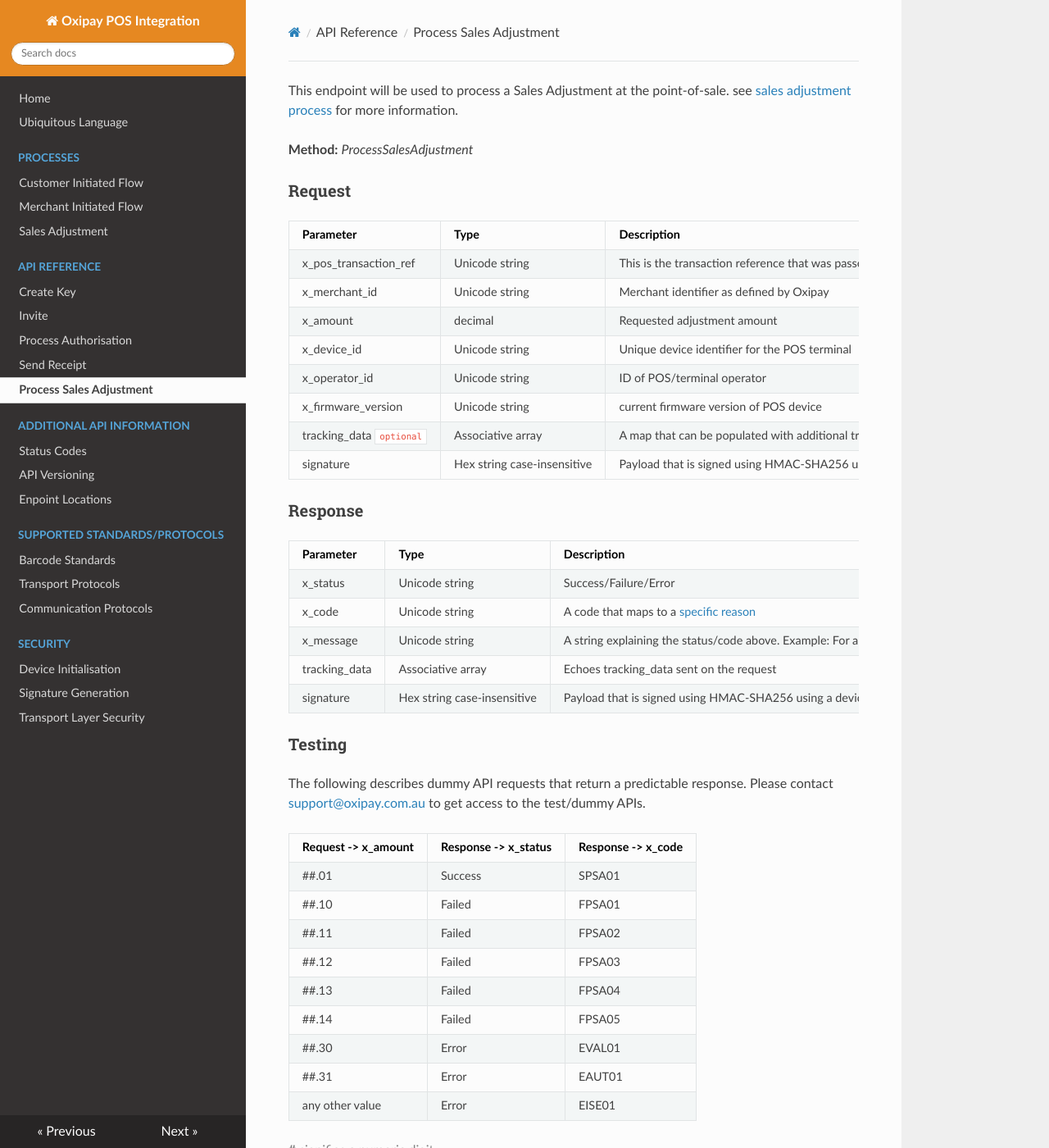
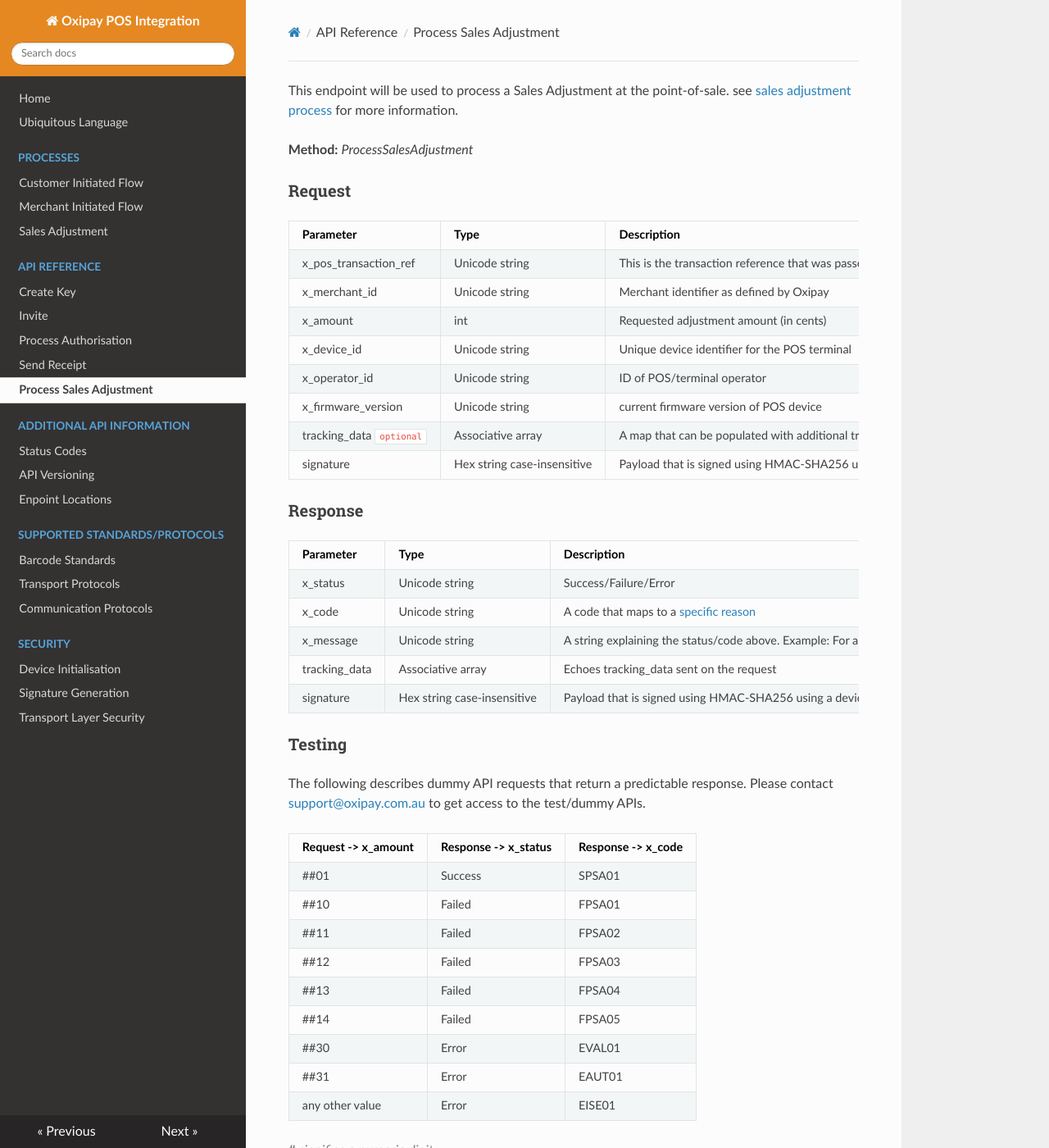
Before and after one commit to oxipay/posdocs, an MkDocs documentation site: the page built from docs/api/process_sales_adjustment.md, in a window 1280 px wide and 1400 px high. Shown: the whole window at 82% size. Built offline with MkDocs 1.6.1, drawn with Linux system fonts in a browser that asks for light colours; nearby versions of some CDN libraries; old or Windows-style settings are respelled for this version of MkDocs.

Commit message:
Changed amounts to int type

```diff
--- a/docs/api/process_sales_adjustment.md
+++ b/docs/api/process_sales_adjustment.md
@@ -8,7 +8,7 @@ Parameter &nbsp; &nbsp; &nbsp; &nbsp; &nbsp;&nbsp; &nbsp; &nbsp; &nbsp; &nbsp;&n
 -----------|------|-------------
 x_pos_transaction_ref | Unicode string | This is the transaction reference that was passed through as part of the *ProcessAuthorisation* request (or the *SendReceipt* request), which is stored by Oxipay so that it can reconcile sales adjustment requests.
 x_merchant_id | Unicode string | Merchant identifier as defined by Oxipay
-x_amount | decimal | Requested adjustment amount
+x_amount | int | Requested adjustment amount (in cents)
 x_device_id | Unicode string | Unique device identifier for the POS terminal
 x_operator_id | Unicode string | ID of POS/terminal operator
 x_firmware_version | Unicode string | current firmware version of POS device
@@ -31,14 +31,14 @@ The following describes dummy API requests that return a predictable response. P
 
 Request -> x_amount | Response -> x_status | Response -> x_code
 -----------|-----------|-----------
-##.01 | Success | SPSA01
-##.10 | Failed | FPSA01
-##.11 | Failed | FPSA02
-##.12 | Failed | FPSA03
-##.13 | Failed | FPSA04
-##.14 | Failed | FPSA05
-##.30 | Error | EVAL01
-##.31 | Error | EAUT01
+##01 | Success | SPSA01
+##10 | Failed | FPSA01
+##11 | Failed | FPSA02
+##12 | Failed | FPSA03
+##13 | Failed | FPSA04
+##14 | Failed | FPSA05
+##30 | Error | EVAL01
+##31 | Error | EAUT01
 any other value | Error | EISE01
 
 <span style="color:grey;"><b>#</b> signifies a numeric digit</span>
```
Also changed, not shown: docs/api/invite.md (+4 -4 lines), docs/api/process_authorisation.md (+2 -2 lines).
